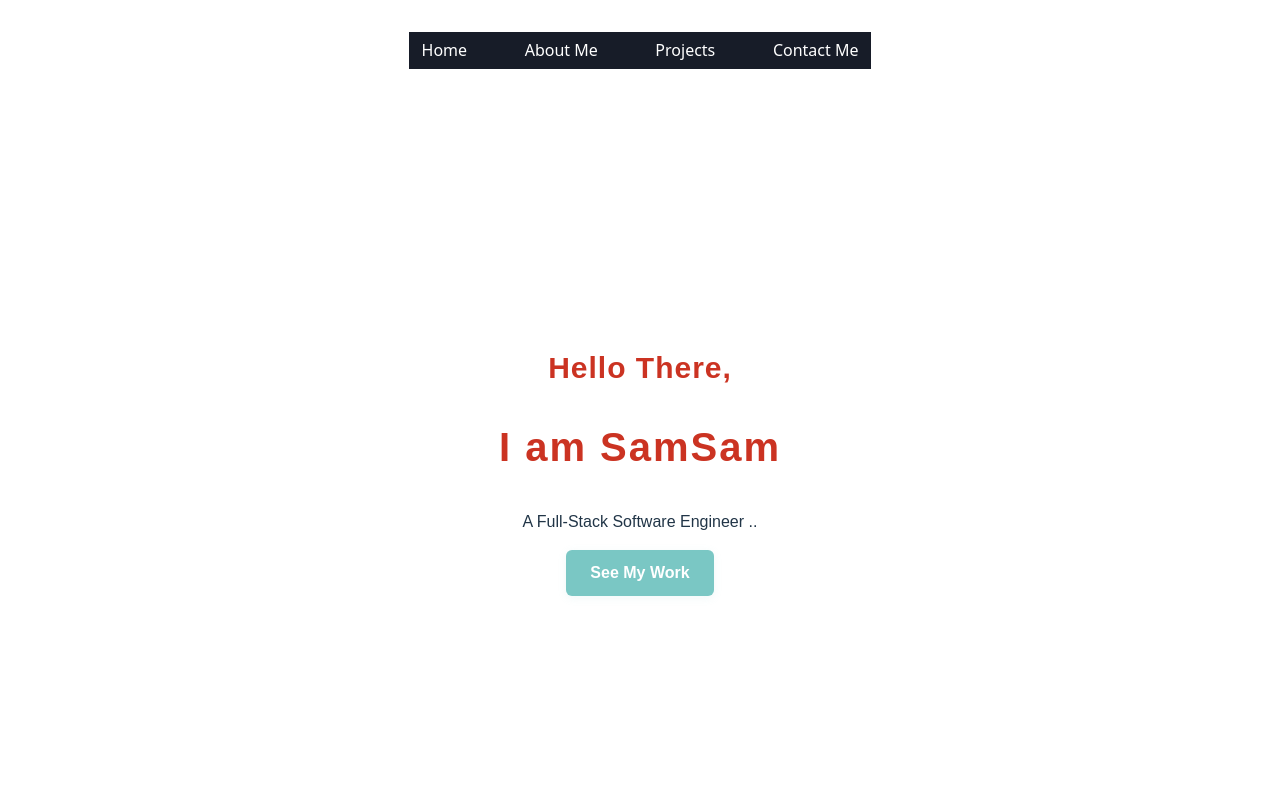
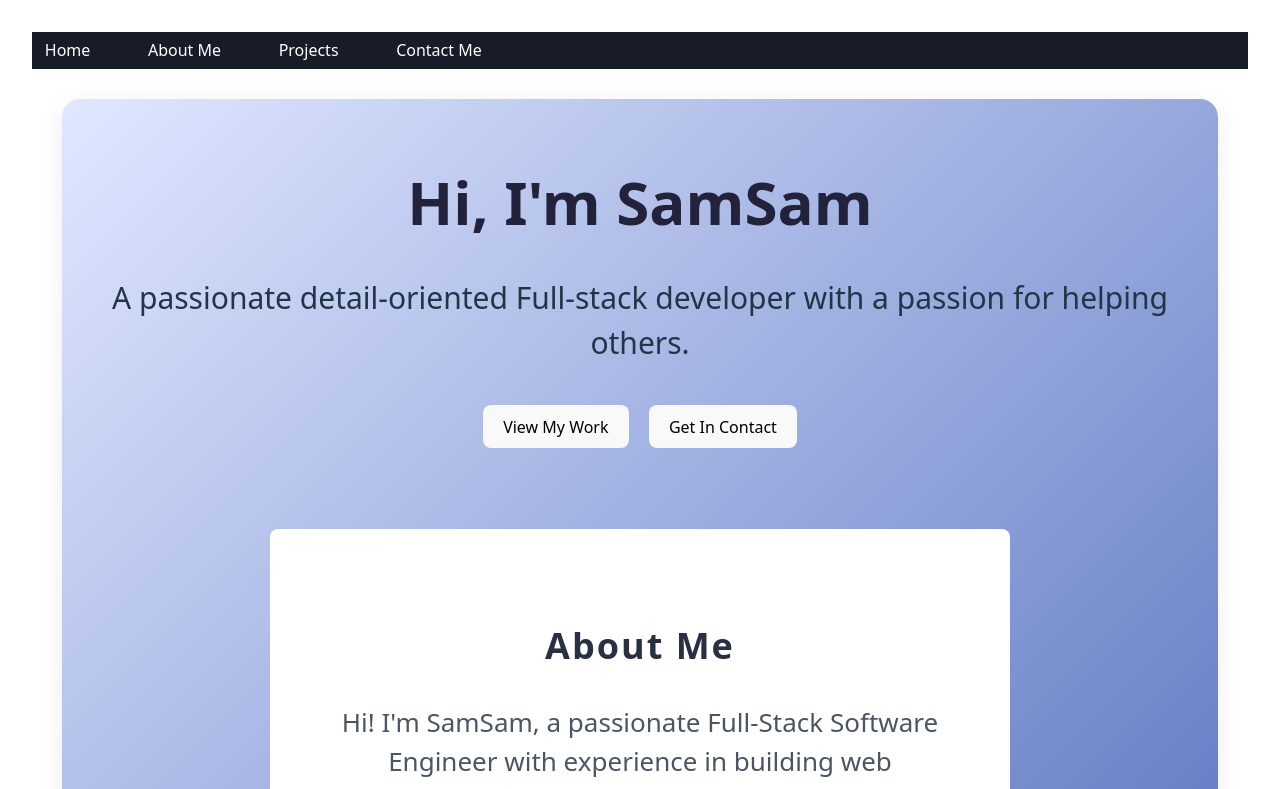
Before and after one commit to Samjamhas10/portfolio-website, a React (Vite) app: page / in a window 1280 px wide. Shown: the top 789 px of the page. Built offline with nearby package versions, Linux system fonts and the light colour scheme.

Commit message:
WIP: continue implementing project and layout

```diff
--- a/src/components/App/App.jsx
+++ b/src/components/App/App.jsx
@@ -2,6 +2,7 @@ import React from "react";
 import { Routes, Route, BrowserRouter } from "react-router-dom";
 
 // import components
+import Home from "../Home/Home";
 import NavBar from "../NavBar/NavBar";
 import Main from "../Main/Main";
 import Projects from "../Projects/Projects";
@@ -18,7 +19,16 @@ function App() {
       <div>
         <NavBar />
         <Routes>
-          <Route path="/" element={<Main />} />
+          <Route
+            path="/"
+            element={
+              <Home
+                onViewWork={() => (window.location.href = "#projects")}
+                onGetInTouch={() => (window.location.href = "#contact")}
+              />
+            }
+          />
+          <Route path="/main" element={<Main />} />
           <Route path="/aboutme" element={<AboutMe />} />
           <Route path="/projects" element={<Projects />} />
           <Route path="/contactme" element={<ContactMe />} />
--- /dev/null
+++ b/src/components/Home/Home.css
@@ -0,0 +1,50 @@
+html {
+  scroll-behavior: smooth;
+}
+
+.home {
+  display: flex;
+  flex-direction: column;
+  justify-content: center;
+  align-items: center;
+  padding: 30px;
+  margin: 30px;
+  min-height: 70vh;
+  background: linear-gradient(135deg, #e0e7ff 0%, #2043a5 100%);
+  border-radius: 18px;
+  box-shadow: 0 6px 24px rgba(50, 50, 93, 0.09);
+}
+
+.home__name {
+  font-size: 60px;
+  font-weight: bold;
+  text-align: center;
+  color: #22223b;
+}
+
+.home__description {
+  font-size: 30px;
+  font-weight: 500;
+  margin-top: 20px;
+}
+
+.home__buttons {
+  margin-top: 40px;
+  display: flex;
+  justify-content: center;
+  flex-wrap: wrap;
+  gap: 20px;
+}
+
+.home__button {
+}
+
+.home__button:hover {
+  background: #2c304d;
+  transform: translateY(-2px) scale(1.04);
+}
+
+.home__button:focus {
+  background: #0c122f;
+  transform: translateY(-2px) scale(1.04);
+}
--- /dev/null
+++ b/src/components/Home/Home.jsx
@@ -0,0 +1,37 @@
+import "./Home.css";
+import AboutMe from "../AboutMe/AboutMe";
+import Projects from "../Projects/Projects";
+import ContactMe from "../ContactMe/ContactMe";
+
+function Home({ onViewMyWork, onGetInContact }) {
+  return (
+    <main className="home">
+      <header>
+        <h1 className="home__name">Hi, I'm SamSam</h1>
+        <p className="home__description">
+          A passionate detail-oriented Full-stack developer with a passion for
+          helping others.
+        </p>
+        <div className="home__buttons">
+          <button className="home__button" onClick={onViewMyWork}>
+            View My Work
+          </button>
+          <button className="home__button" onClick={onGetInContact}>
+            Get In Contact
+          </button>
+        </div>
+      </header>
+      <section id="about">
+        <AboutMe />
+      </section>
+      <section id="projects">
+        <Projects />
+      </section>
+      <section id="contact">
+        <ContactMe />
+      </section>
+    </main>
+  );
+}
+
+export default Home;
--- a/src/components/NavBar/NavBar.jsx
+++ b/src/components/NavBar/NavBar.jsx
@@ -1,26 +1,23 @@
 import React from "react";
-import { Link } from "react-router-dom";
 import "./NavBar.css";
 
 function NavBar() {
   return (
     <nav className="navbar">
-      {/* <Link to="/" className="navbar__logo">
-        SamSam
-      </Link> */}
+      {/* <a href="#" className="navbar__logo">SamSam</a> */}
       <div className="navbar__links">
-        <Link to="/" className="navbar__link">
+        <a href="#home" className="navbar__link">
           Home
-        </Link>
-        <Link to="/aboutme" className="navbar__link">
+        </a>
+        <a href="#about" className="navbar__link">
           About Me
-        </Link>
-        <Link to="/projects" className="navbar__link">
+        </a>
+        <a href="#projects" className="navbar__link">
           Projects
-        </Link>
-        <Link to="/contactme" className="navbar__link">
+        </a>
+        <a href="#contact" className="navbar__link">
           Contact Me
-        </Link>
+        </a>
       </div>
     </nav>
   );
```
